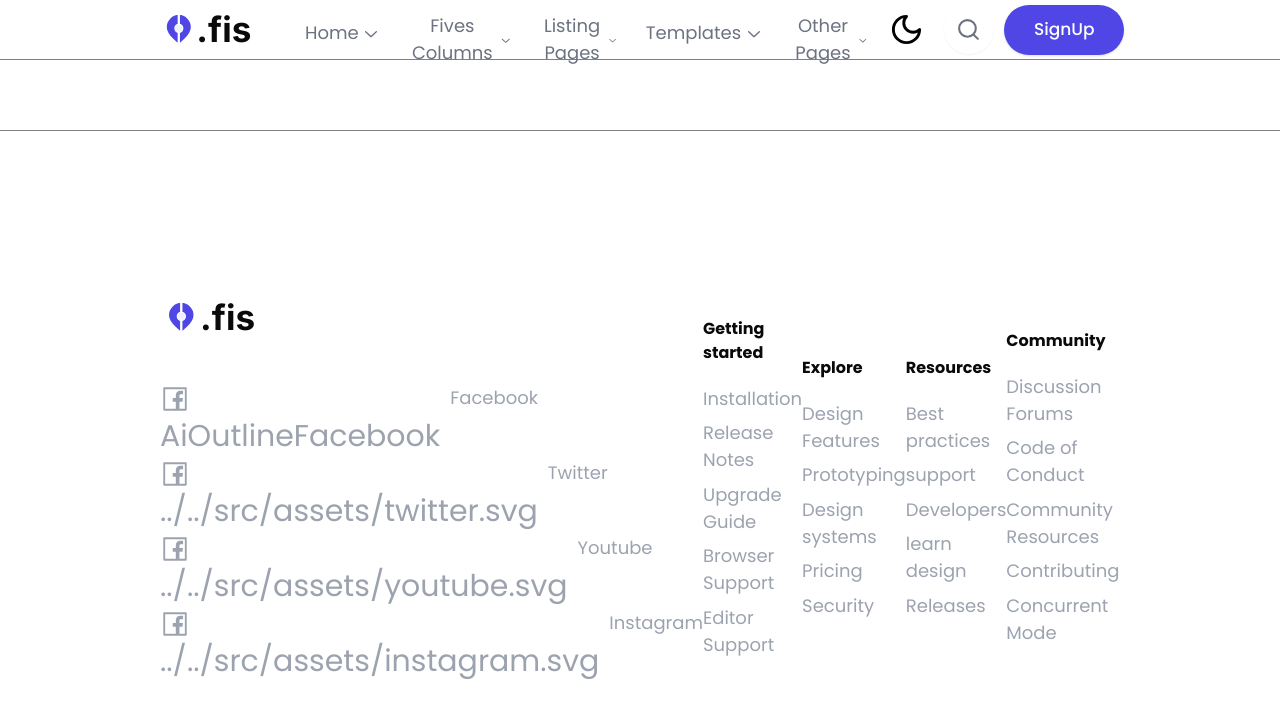
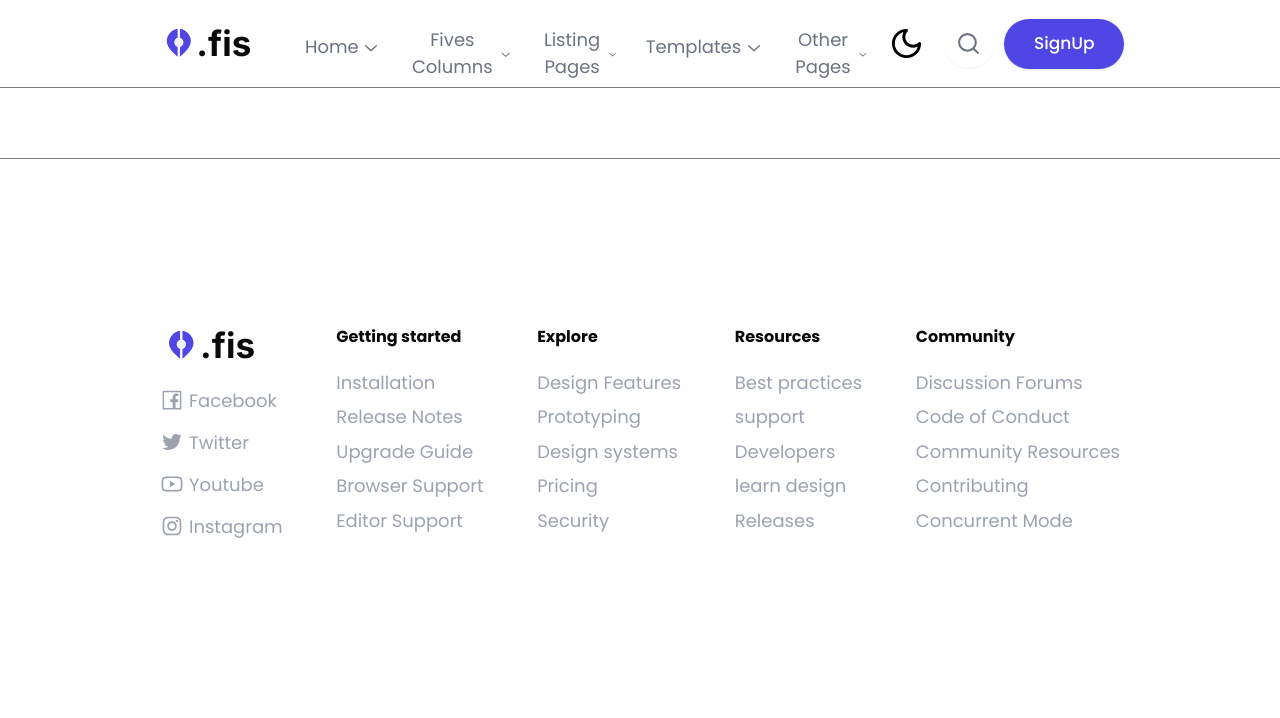
Before and after one commit to Worketyamo-Students/Chisfis_Ferry_Dimitri, a React (Vite) app: page / in a window 1280 px wide. Shown: the top 718 px of the page. Built offline with nearby package versions, Linux system fonts and the light colour scheme.

Commit message:
Footer Finished

```diff
--- a/src/components/Footers/SocialComponent.tsx
+++ b/src/components/Footers/SocialComponent.tsx
@@ -1,15 +1,25 @@
-import { AiOutlineFacebook } from "react-icons/ai";
+import { AiOutlineFacebook, AiOutlineTwitter, AiOutlineYoutube, AiOutlineInstagram } from 'react-icons/ai';
+import { Link } from 'react-router-dom';
 
-import '../../index.css'
-interface SocialComponentProps{
-    path:string;
-    text:string;
-}
-const SocialComponent = ({path,text}:SocialComponentProps) => {
+const socialLinks = [
+  {name:'Facebook',icon: AiOutlineFacebook, url:'/'},
+  {name:'Twitter',icon: AiOutlineTwitter, url:'/'},
+  {name:'Youtube',icon: AiOutlineYoutube, url:'#'},
+  {name:'Instagram',icon: AiOutlineInstagram, url:'#'},
+];
+const SocialComponent = () => {
   return (
-    <div className='flex space-x-4 hover:text-black dark:text-white/40 dark:hover:text-white text-gray-400'>
-      <div><AiOutlineFacebook/>{path}</div>
-      <h6 className="text-[1.8rem] font-normal">{text}</h6>
+    <div className='space-y-6'>
+      {socialLinks.map((social,index)=>{
+        const IconComponent = social.icon;
+
+        return(
+          <Link key={index} to={social.url} className='flex items-center space-x-2 text-[1.8rem] font-normal  hover:text-black dark:text-white/40 dark:hover:text-white text-gray-400'>
+          <IconComponent size={24}/>
+          <span>{social.name}</span>
+          </Link>
+        )
+      })}
     </div>
   )
 }
--- a/src/components/Footers/ifis.Component.tsx
+++ b/src/components/Footers/ifis.Component.tsx
@@ -1,19 +1,14 @@
 import LogoComponent from '../Logo.Component'
 import SocialComponent from './SocialComponent'
-import { Link } from 'react-router-dom'
 const IfisComponent = () => {
   return (
     <>
-        <div className='flex flex-col space-y-8'>
-            <div className="self-start mb-8">
+        <div className='space-y-6'>
+            <div>
                 <LogoComponent/>
             </div>
-            <div className='space-y-8'>
-            <Link to={'#'}><SocialComponent path= "AiOutlineFacebook" text= 'Facebook'/></Link>
-            <Link to={'#'}><SocialComponent path= "../../src/assets/twitter.svg" text= 'Twitter'/></Link>
-            <Link to={'#'}><SocialComponent path= "../../src/assets/youtube.svg" text= 'Youtube'/></Link>
-            <Link to={'#'}><SocialComponent path= "../../src/assets/instagram.svg" text= 'Instagram'/></Link>
-
+            <div>
+            <SocialComponent/>
             </div>
         </div>
     </>
--- a/src/components/Logo.Component.tsx
+++ b/src/components/Logo.Component.tsx
@@ -3,7 +3,6 @@
 const LogoComponent = ()=>{
 
     return (
-
         <div className="flex justify-center items-center w-[10rem] h-full">
         <img src="./Logo.svg" alt="" className="w-[3.5rem] h-[3.5rem]" />
         <p className="font-bold font-Inter text-[3.5rem]">.fis</p>
```
